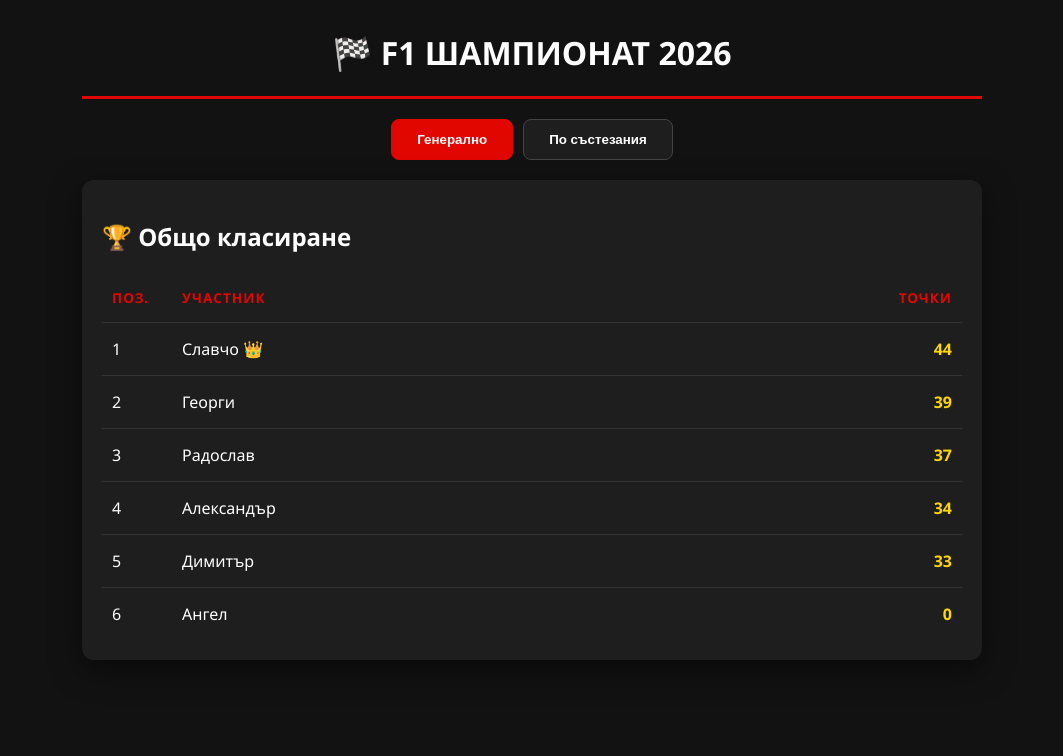
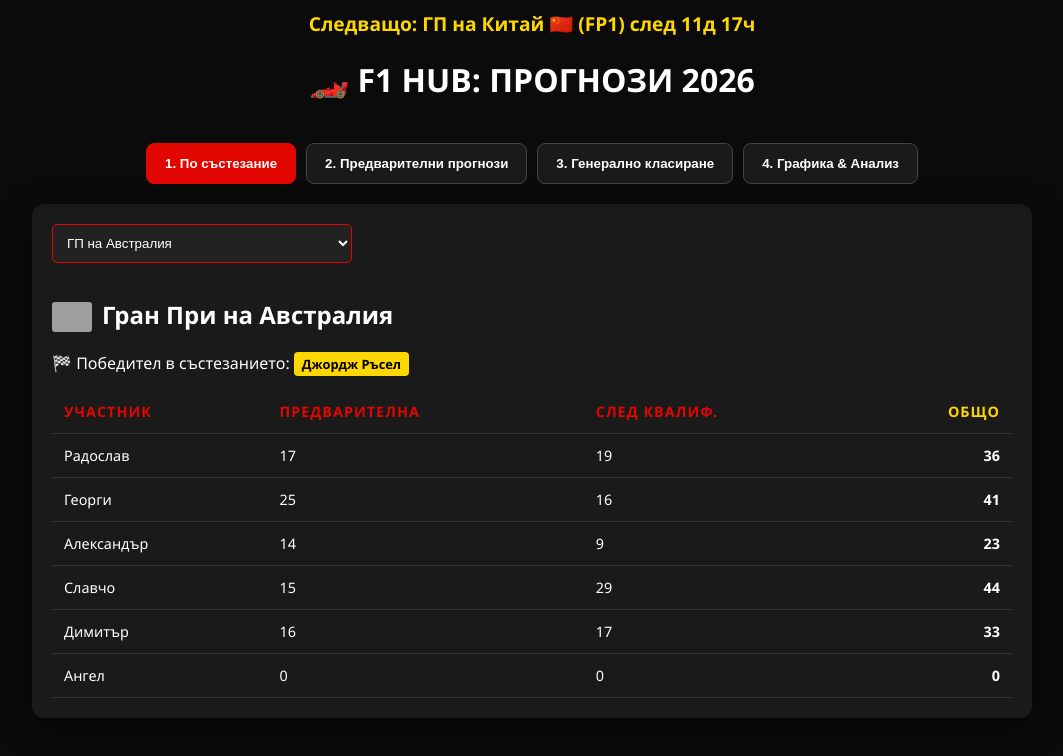
Before and after one commit to WestStarBG/F1isPassionGame, a plain HTML site: page index.html in a window 1280 px wide. Shown: the whole page, without its empty margins (108-1171 px from the left). Drawn offline with nearby package versions, Linux system fonts and the light colour scheme; grey boxes are pictures that could not be loaded.

Commit message:
Update index.html

```diff
--- a/index.html
+++ b/index.html
@@ -3,302 +3,311 @@
 <head>
     <meta charset="UTF-8">
     <meta name="viewport" content="width=device-width, initial-scale=1.0">
-    <title>F1 Прогнози 2026</title>
+    <title>F1 Fantasy 2026 - Official Hub</title>
+    <script src="https://cdn.jsdelivr.net/npm/chart.js"></script>
     <style>
         :root {
-            --primary-bg: #121212;
-            --card-bg: #1e1e1e;
-            --accent-color: #e10600; /* F1 Red */
+            --primary-bg: #0b0b0b;
+            --card-bg: #1a1a1a;
+            --accent-color: #e10600;
             --text-color: #ffffff;
             --gold: #ffd700;
-            --gray-text: #b3b3b3;
+            --up-color: #00ff00;
+            --down-color: #ff4d4d;
         }
 
         body {
             font-family: 'Segoe UI', Roboto, sans-serif;
             background-color: var(--primary-bg);
             color: var(--text-color);
-            margin: 0;
-            padding: 10px;
-            display: flex;
-            flex-direction: column;
-            align-items: center;
+            margin: 0; padding: 10px;
+            display: flex; flex-direction: column; align-items: center;
         }
 
-        header {
-            text-align: center;
-            margin-bottom: 20px;
-            border-bottom: 3px solid var(--accent-color);
-            width: 100%;
-            max-width: 900px;
-        }
+        header { text-align: center; margin-bottom: 20px; width: 100%; max-width: 1000px; }
 
         .nav-buttons {
-            margin-bottom: 20px;
-            display: flex;
-            gap: 10px;
+            display: flex; flex-wrap: wrap; justify-content: center;
+            gap: 10px; margin-bottom: 20px;
         }
 
         button {
-            padding: 12px 25px;
-            cursor: pointer;
-            background: var(--card-bg);
-            color: white;
-            border: 1px solid #444;
-            border-radius: 8px;
-            font-weight: bold;
-            transition: 0.3s;
+            padding: 12px 18px; cursor: pointer; background: var(--card-bg);
+            color: white; border: 1px solid #444; border-radius: 8px;
+            font-weight: bold; transition: 0.3s;
         }
 
-        button:hover, button.active {
-            background: var(--accent-color);
-            border-color: var(--accent-color);
-        }
+        button:hover, button.active { background: var(--accent-color); border-color: var(--accent-color); }
 
         .container {
-            width: 100%;
-            max-width: 900px;
-            background: var(--card-bg);
-            border-radius: 12px;
-            padding: 20px;
-            box-shadow: 0 10px 30px rgba(0,0,0,0.5);
-            box-sizing: border-box;
-        }
-
-        .controls {
-            margin-bottom: 25px;
-            display: flex;
-            flex-direction: column;
-            gap: 10px;
+            width: 100%; max-width: 1000px; background: var(--card-bg);
+            border-radius: 12px; padding: 20px; box-shadow: 0 10px 30px rgba(0,0,0,0.5);
+            box-sizing: border-box; margin-bottom: 20px;
         }
 
         select {
-            padding: 12px;
-            border-radius: 8px;
-            background: #2d2d2d;
-            color: white;
-            border: 1px solid var(--accent-color);
-            font-size: 1rem;
-            cursor: pointer;
+            padding: 10px; background: #222; color: white;
+            border: 1px solid var(--accent-color); border-radius: 5px;
+            margin-bottom: 15px; width: 100%; max-width: 300px;
         }
 
-        table {
-            width: 100%;
-            border-collapse: collapse;
+        table { width: 100%; border-collapse: collapse; margin-top: 10px; }
+        th, td { padding: 12px; text-align: left; border-bottom: 1px solid #333; font-size: 0.9rem; }
+        th { color: var(--accent-color); text-transform: uppercase; letter-spacing: 1px; }
+
+        .bonus-grid {
+            display: grid; grid-template-columns: repeat(auto-fit, minmax(200px, 1fr));
+            gap: 15px; margin-top: 20px;
         }
 
-        th, td {
-            padding: 15px 10px;
-            text-align: left;
-            border-bottom: 1px solid #333;
+        .bonus-card {
+            background: rgba(255,255,255,0.05); padding: 15px; border-radius: 8px;
+            border-left: 4px solid var(--gold);
         }
 
-        th {
-            color: var(--accent-color);
-            text-transform: uppercase;
-            font-size: 0.85rem;
-            letter-spacing: 1px;
-        }
-
-        .total-col {
-            font-weight: bold;
-            color: var(--gold);
-            text-align: right;
-        }
-
-        .points-val {
-            text-align: right;
-        }
-
+        .winner-tag { background: var(--gold); color: black; padding: 3px 8px; border-radius: 4px; font-weight: bold; font-size: 0.8rem; }
         .hidden { display: none; }
-
-        .race-header {
-            display: flex;
-            align-items: center;
-            gap: 15px;
-            margin-bottom: 20px;
-            padding: 10px;
-            background: rgba(255,255,255,0.03);
-            border-radius: 8px;
-        }
-
-        .flag-img {
-            width: 50px;
-            height: auto;
-            border-radius: 4px;
-            box-shadow: 0 2px 5px rgba(0,0,0,0.3);
-        }
-
-        tr:last-child td { border: none; }
-
-        @media (max-width: 600px) {
-            th, td { padding: 10px 5px; font-size: 0.85rem; }
-            .flag-img { width: 35px; }
-        }
+        .flag-img { width: 40px; border-radius: 3px; vertical-align: middle; margin-right: 10px; }
+        #timer { font-size: 1.2rem; color: var(--gold); font-weight: bold; margin-bottom: 20px; }
     </style>
 </head>
 <body>
 
     <header>
-        <h1>🏁 F1 ШАМПИОНАТ 2026</h1>
+        <div id="timer">Зареждане на таймера...</div>
+        <h1>🏎️ F1 HUB: ПРОГНОЗИ 2026</h1>
     </header>
 
     <div class="nav-buttons">
-        <button onclick="showTab('general')" id="btn-general" class="active">Генерално</button>
-        <button onclick="showTab('races')" id="btn-races">По състезания</button>
+        <button onclick="showTab('race-results')" id="btn-race-results" class="active">1. По състезание</button>
+        <button onclick="showTab('predictions')" id="btn-predictions">2. Предварителни прогнози</button>
+        <button onclick="showTab('general')" id="btn-general">3. Генерално класиране</button>
+        <button onclick="showTab('charts')" id="btn-charts">4. Графика & Анализ</button>
     </div>
 
-    <div id="general-tab" class="container">
-        <h2>🏆 Общо класиране</h2>
+    <div id="race-results-tab" class="container">
+        <select id="select-race-results" onchange="renderRaceResults()"></select>
+        <div id="race-header-info">
+            <h2><img src="" id="res-flag" class="flag-img"><span id="res-title"></span></h2>
+            <p>🏁 Победител в състезанието: <span id="race-winner" class="winner-tag"></span></p>
+        </div>
         <table>
             <thead>
                 <tr>
-                    <th style="width: 50px;">Поз.</th>
                     <th>Участник</th>
-                    <th style="text-align: right;">Точки</th>
+                    <th>Предварителна</th>
+                    <th>След Квалиф.</th>
+                    <th style="text-align:right; color: var(--gold);">ОБЩО</th>
+                </tr>
+            </thead>
+            <tbody id="race-results-body"></tbody>
+        </table>
+    </div>
+
+    <div id="predictions-tab" class="container hidden">
+        <div style="display: flex; gap: 10px; flex-wrap: wrap;">
+            <select id="pred-race-select" onchange="renderPredictions()"></select>
+            <select id="pred-type-select" onchange="renderPredictions()">
+                <option value="Предварителна - Преди уикенда да започне">Предварителна</option>
+                <option value="След квалификация">След квалификация</option>
+            </select>
+        </div>
+        <h3>Топ 10 Прогнози</h3>
+        <div style="overflow-x: auto;">
+            <table id="top10-table">
+                <thead id="top10-head"></thead>
+                <tbody id="top10-body"></tbody>
+            </table>
+        </div>
+        <h3>Бонус Прогнози</h3>
+        <div class="bonus-grid" id="bonus-container"></div>
+    </div>
+
+    <div id="general-tab" class="container hidden">
+        <h2>🏆 Общо класиране и движение</h2>
+        <table>
+            <thead>
+                <tr>
+                    <th>Поз.</th>
+                    <th>Δ</th>
+                    <th>Участник</th>
+                    <th>Австралия</th>
+                    <th>Китай</th>
+                    <th style="text-align:right; color: var(--gold);">Общо</th>
                 </tr>
             </thead>
             <tbody id="general-body"></tbody>
         </table>
     </div>
 
-    <div id="races-tab" class="container hidden">
-        <div class="controls">
-            <label for="race-select">Избери състезание от календара:</label>
-            <select id="race-select" onchange="renderRaceResults()">
-                </select>
+    <div id="charts-tab" class="container hidden">
+        <h2>📈 Прогрес на точките</h2>
+        <div style="height: 400px; width: 100%;">
+            <canvas id="mainChart"></canvas>
         </div>
-
-        <div class="race-header" id="race-header-info">
-            <img src="" id="current-flag" class="flag-img" alt="Flag">
-            <h2 id="current-race-title" style="margin:0;">Гран При</h2>
-        </div>
-
-        <table>
-            <thead>
-                <tr>
-                    <th>Участник</th>
-                    <th class="points-val">Предварителна</th>
-                    <th class="points-val">След Квалиф.</th>
-                    <th class="total-col">ОБЩО</th>
-                </tr>
-            </thead>
-            <tbody id="race-results-body"></tbody>
-        </table>
     </div>
 
     <script>
-        // Данни от твоя файл (База: Австралия)
-        const participants = ["Славчо", "Георги", "Радослав", "Александър", "Димитър", "Ангел"];
+        // ДАННИ ОТ ЕКСЕЛСКИТЕ ТАБЛИЦИ
+        const participants = ["Радослав", "Георги", "Александър", "Славчо", "Димитър", "Ангел"];
 
-        const raceData = {
+        const calendar = [
+            { id: "au", name: "Австралия", winner: "Джордж Ръсел" },
+            { id: "cn", name: "Китай", winner: "Кими Антонели" },
+            { id: "jp", name: "Япония", winner: "-" },
+            { id: "bh", name: "Бахрейн", winner: "-" }
+        ];
+
+        // Данни от "Резултати от състезания"
+        const pointsData = {
             "Австралия": {
-                "Славчо": [32, 12], "Георги": [20, 19], "Радослав": [12, 25],
-                "Александър": [19, 15], "Димитър": [17, 16], "Ангел": [0, 0]
+                "Радослав": [17, 19], "Георги": [25, 16], "Александър": [14, 9],
+                "Славчо": [15, 29], "Димитър": [16, 17], "Ангел": [0, 0]
+            },
+            "Китай": {
+                "Радослав": [24, 35], "Георги": [24, 23], "Александър": [22, 27],
+                "Славчо": [14, 20], "Димитър": [0, 0], "Ангел": [15, 18]
             }
         };
 
-        // Официален календар за 2026
-        const f1Calendar2026 = [
-            { id: "au", name: "Австралия" },
-            { id: "cn", name: "Китай" },
-            { id: "jp", name: "Япония" },
-            { id: "bh", name: "Бахрейн" },
-            { id: "sa", name: "Саудитска Арабия" },
-            { id: "us", name: "Маями" },
-            { id: "ca", name: "Канада" },
-            { id: "mc", name: "Монако" },
-            { id: "es", name: "Барселона" },
-            { id: "at", name: "Австрия" },
-            { id: "gb", name: "Великобритания" },
-            { id: "be", name: "Белгия" },
-            { id: "hu", name: "Унгария" },
-            { id: "nl", name: "Нидерландия" },
-            { id: "it", name: "Италия" },
-            { id: "es", name: "Мадрид" },
-            { id: "az", name: "Азербайджан" },
-            { id: "sg", name: "Сингапур" },
-            { id: "us", name: "САЩ (Остин)" },
-            { id: "mx", name: "Мексико" },
-            { id: "br", name: "Бразилия" },
-            { id: "us", name: "Лас Вегас" },
-            { id: "qa", name: "Катар" },
-            { id: "ae", name: "Абу Даби" }
+        // Данни от "Отговори от формуляр 1" (Примерна извадка)
+        const detailedPredictions = [
+            { name: "Радо", race: "1. GP Australia", type: "След квалификация", top10: ["Ръсел", "Антонели", "Люклер", "Хамилтън", "Норис", "Верстапен", "Пиастри", "Хаджар", "Гасли", "Беърман"], bonus: ["Пиастри", "Верстапен", "Верстапен", "Бортолето"] },
+            { name: "Сашко", race: "2. GP China", type: "След квалификация", top10: ["Ръсел", "Антонели", "Хамилтън", "Люклер", "Пиастри", "Норис", "Верстапен", "Хаджар", "Гасли", "Хулкенберг"], bonus: ["Антонели", "Строл", "Ръсел", "Хулкенберг"] }
+            // Тук могат да се добавят всички останали редове
         ];
 
         function init() {
-            const select = document.getElementById('race-select');
-            f1Calendar2026.forEach(race => {
-                let option = document.createElement('option');
-                option.value = race.name;
-                option.setAttribute('data-flag', race.id);
-                option.text = "ГП на " + race.name;
-                select.appendChild(option);
+            const resSelect = document.getElementById('select-race-results');
+            const predSelect = document.getElementById('pred-race-select');
+
+            calendar.forEach(r => {
+                let opt1 = new Option("ГП на " + r.name, r.name);
+                let opt2 = new Option("ГП на " + r.name, r.name);
+                resSelect.add(opt1);
+                predSelect.add(opt2);
             });
 
-            renderGeneralStandings();
+            startTimer();
             renderRaceResults();
+            renderGeneral();
+            renderPredictions();
+            initChart();
         }
 
-        function renderGeneralStandings() {
-            let totals = {};
-            participants.forEach(p => totals[p] = 0);
-
-            Object.values(raceData).forEach(race => {
-                participants.forEach(p => {
-                    totals[p] += (race[p][0] + race[p][1]);
-                });
-            });
-
-            const sorted = Object.entries(totals).sort((a, b) => b[1] - a[1]);
-            const body = document.getElementById('general-body');
-            body.innerHTML = "";
-
-            sorted.forEach((item, index) => {
-                body.innerHTML += `
-                    <tr>
-                        <td>${index + 1}</td>
-                        <td>${item[0]} ${index === 0 ? '👑' : ''}</td>
-                        <td class="points-val total-col">${item[1]}</td>
-                    </tr>
-                `;
-            });
+        function startTimer() {
+            const target = new Date("March 27, 2026 06:30:00").getTime();
+            setInterval(() => {
+                const now = new Date().getTime();
+                const d = target - now;
+                const days = Math.floor(d / (86400000));
+                const hours = Math.floor((d % 86400000) / 3600000);
+                document.getElementById("timer").innerHTML = `Следващо: ГП на Китай 🇨🇳 (FP1) след ${days}д ${hours}ч`;
+            }, 1000);
         }
 
         function renderRaceResults() {
-            const select = document.getElementById('race-select');
-            const selectedRace = select.value;
-            const flagCode = select.options[select.selectedIndex].getAttribute('data-flag');
-
-            document.getElementById('current-race-title').innerText = "Гран При на " + selectedRace;
-            document.getElementById('current-flag').src = `https://flagcdn.com/w80/${flagCode}.png`;
+            const race = document.getElementById('select-race-results').value;
+            const info = calendar.find(c => c.name === race);
+            document.getElementById('res-flag').src = `https://flagcdn.com/w80/${info.id}.png`;
+            document.getElementById('res-title').innerText = "Гран При на " + race;
+            document.getElementById('race-winner').innerText = info.winner;
 
             const body = document.getElementById('race-results-body');
             body.innerHTML = "";
 
-            const data = raceData[selectedRace] || null;
-
+            const data = pointsData[race] || {};
             participants.forEach(p => {
-                const pre = data ? data[p][0] : 0;
-                const qualy = data ? data[p][1] : 0;
-                const total = pre + qualy;
-
-                body.innerHTML += `
-                    <tr>
-                        <td>${p}</td>
-                        <td class="points-val">${data ? pre : "-"}</td>
-                        <td class="points-val">${data ? qualy : "-"}</td>
-                        <td class="total-col">${data ? total : "-"}</td>
-                    </tr>
-                `;
+                const pts = data[p] || [0, 0];
+                body.innerHTML += `<tr>
+                    <td>${p}</td>
+                    <td>${pts[0]}</td>
+                    <td>${pts[1]}</td>
+                    <td style="text-align:right; font-weight:bold;">${pts[0] + pts[1]}</td>
+                </tr>`;
             });
         }
 
-        function showTab(tab) {
-            document.getElementById('general-tab').classList.toggle('hidden', tab !== 'general');
-            document.getElementById('races-tab').classList.toggle('hidden', tab !== 'races');
-            document.getElementById('btn-general').classList.toggle('active', tab === 'general');
-            document.getElementById('btn-races').classList.toggle('active', tab === 'races');
+        function renderGeneral() {
+            const body = document.getElementById('general-body');
+            body.innerHTML = "";
+
+            // Изчисляване на общо (Спрямо Ексел: Радослав 96, Георги 86...)
+            const totals = [
+                { name: "Радослав", r1: 37, r2: 59, total: 96, trend: "up" },
+                { name: "Георги", r1: 39, r2: 47, total: 86, trend: "neutral" },
+                { name: "Александър", r1: 34, r2: 49, total: 83, trend: "up" },
+                { name: "Славчо", r1: 44, r2: 34, total: 78, trend: "down" },
+                { name: "Димитър", r1: 33, r2: 0, total: 33, trend: "neutral" },
+                { name: "Ангел", r1: 0, r2: 33, total: 33, trend: "neutral" }
+            ].sort((a,b) => b.total - a.total);
+
+            totals.forEach((u, i) => {
+                let icon = u.trend === "up" ? '<span style="color:var(--up-color)">▲</span>' :
+                           u.trend === "down" ? '<span style="color:var(--down-color)">▼</span>' : "●";
+                body.innerHTML += `<tr>
+                    <td>${i+1}</td>
+                    <td>${icon}</td>
+                    <td>${u.name}</td>
+                    <td>${u.r1}</td>
+                    <td>${u.r2}</td>
+                    <td style="text-align:right; font-weight:bold;">${u.total}</td>
+                </tr>`;
+            });
+        }
+
+        function renderPredictions() {
+            const race = document.getElementById('pred-race-select').value;
+            const type = document.getElementById('pred-type-select').value;
+            const container = document.getElementById('bonus-container');
+            const body = document.getElementById('top10-body');
+            const head = document.getElementById('top10-head');
+
+            // Филтриране на данни за избраното състезание
+            const filtered = detailedPredictions.filter(p => p.race.includes(race) && p.type === type);
+
+            if (filtered.length === 0) {
+                body.innerHTML = "<tr><td colspan='11'>Няма данни за тази прогноза</td></tr>";
+                container.innerHTML = "";
+                return;
+            }
+
+            head.innerHTML = "<tr><th>Участник</th>" + Array.from({length: 10}, (_, i) => `<th>P${i+1}</th>`).join('') + "</tr>";
+            body.innerHTML = filtered.map(f => `<tr><td>${f.name}</td>${f.top10.map(p => `<td>${p}</td>`).join('')}</tr>`).join('');
+
+            container.innerHTML = filtered.map(f => `
+                <div class="bonus-card">
+                    <strong>${f.name}</strong><br>
+                    <small>🏎️ Бърза обиколка: ${f.bonus[2]}</small><br>
+                    <small>❌ DNF: ${f.bonus[1]}</small><br>
+                    <small>⭐ Пилот на деня: ${f.bonus[0]}</small><br>
+                    <small>🚀 Bold Pick: ${f.bonus[3]}</small>
+                </div>
+            `).join('');
+        }
+
+        function initChart() {
+            const ctx = document.getElementById('mainChart').getContext('2d');
+            new Chart(ctx, {
+                type: 'line',
+                data: {
+                    labels: ['Старт', 'Австралия', 'Китай'],
+                    datasets: [
+                        { label: 'Радослав', data: [0, 37, 96], borderColor: '#00d2be', tension: 0.2 },
+                        { label: 'Георги', data: [0, 39, 86], borderColor: '#ffeb3b', tension: 0.2 },
+                        { label: 'Александър', data: [0, 34, 83], borderColor: '#e10600', tension: 0.2 },
+                        { label: 'Славчо', data: [0, 44, 78], borderColor: '#ffffff', tension: 0.2 }
+                    ]
+                },
+                options: { responsive: true, maintainAspectRatio: false, plugins: { legend: { labels: {color: 'white'}}} }
+            });
+        }
+
+        function showTab(id) {
+            document.querySelectorAll('.container').forEach(c => c.classList.add('hidden'));
+            document.querySelectorAll('.nav-buttons button').forEach(b => b.classList.remove('active'));
+            document.getElementById(id + '-tab').classList.remove('hidden');
+            document.getElementById('btn-' + id).classList.add('active');
         }
 
         window.onload = init;
```
